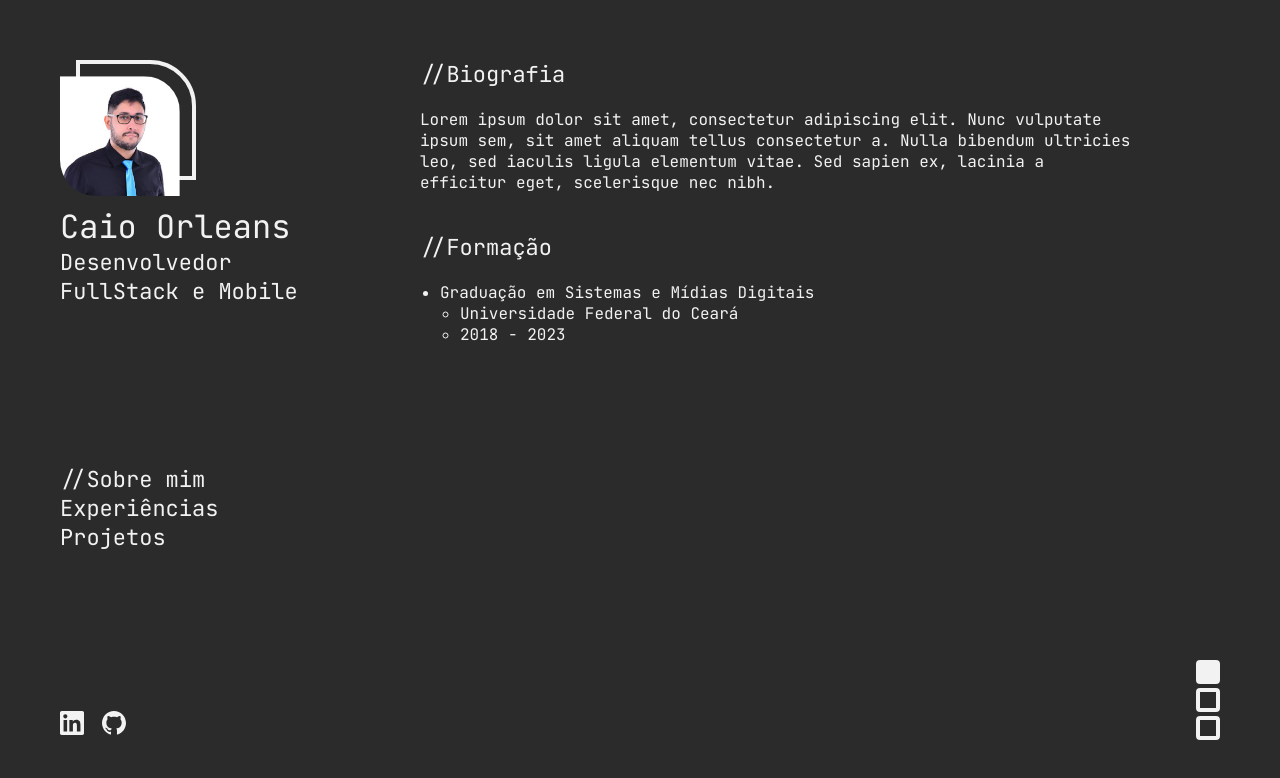
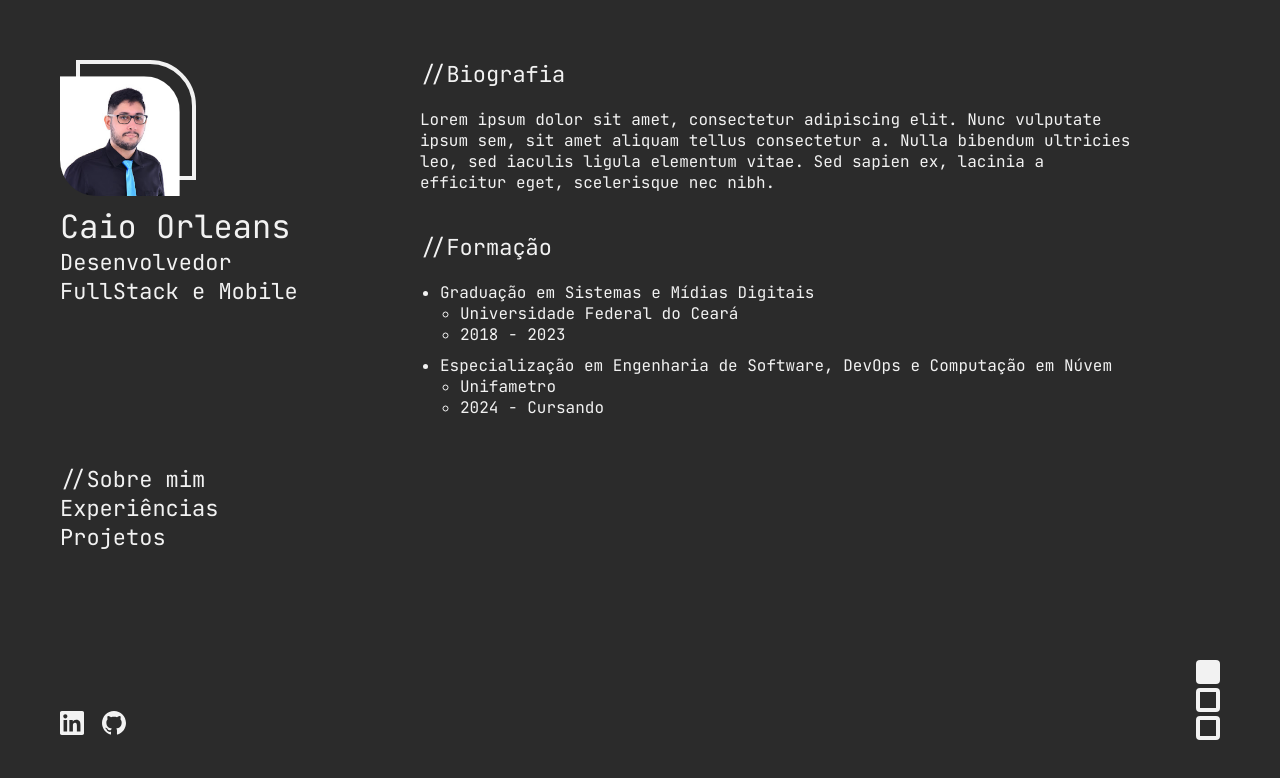
Before and after one commit to caioorleans/portfolio, an Angular app: page / in a window 1280 px wide. Shown: the top 778 px of the page. Built offline with nearby package versions, Linux system fonts and the light colour scheme.

Commit message:
Section Component and QualificationItem Component

```diff
--- a/src/app/components/content/content.component.css
+++ b/src/app/components/content/content.component.css
@@ -5,10 +5,6 @@
 h3 {
     font-size: 22px;
     margin-bottom: 20px;
-}
-
-p {
-    margin-bottom: 40px;
 }
 
 ul {
--- a/src/app/components/content/content.component.html
+++ b/src/app/components/content/content.component.html
@@ -2,18 +2,15 @@
     <app-photo-and-description></app-photo-and-description>
 </div>
 
-<h3>//Biografia</h3>
-<p>Lorem ipsum dolor sit amet, consectetur adipiscing elit. Nunc vulputate  ipsum sem, sit amet aliquam tellus consectetur a. Nulla bibendum  ultricies leo, sed iaculis ligula elementum vitae. Sed sapien ex,  lacinia a efficitur eget, scelerisque nec nibh.</p>
+<app-section [title]="info.biografy.title">
+    <p>Lorem ipsum dolor sit amet, consectetur adipiscing elit. Nunc vulputate  ipsum sem, sit amet aliquam tellus consectetur a. Nulla bibendum  ultricies leo, sed iaculis ligula elementum vitae. Sed sapien ex,  lacinia a efficitur eget, scelerisque nec nibh.</p>
+</app-section>
 
-<h3>//Formação</h3>
-<ul>
-    <li>
-        <div>
-            <h4>Graduação em Sistemas e Mídias Digitais</h4>
-            <ul>
-                <li>Universidade Federal do Ceará</li>
-                <li>2018 - 2023</li>
-            </ul>
-        </div>
-    </li>
-</ul>
+<app-section [title]="info.qualifications.title">
+    <ul>
+        <app-qualification-item
+            *ngFor="let item of info.qualifications.content"
+            [qualification]="item">
+        </app-qualification-item>
+    </ul>
+</app-section>
--- a/src/app/components/content/content.component.ts
+++ b/src/app/components/content/content.component.ts
@@ -1,13 +1,36 @@
 import { Component } from '@angular/core';
 import { PhotoAndDescriptionComponent } from '../photo-and-description/photo-and-description.component';
+import { SectionComponent } from '../section/section.component';
+import { QualificationItemComponent } from '../qualification-item/qualification-item.component';
+import { CommonModule } from '@angular/common';
 
 @Component({
   selector: 'app-content',
   standalone: true,
-  imports: [PhotoAndDescriptionComponent],
+  imports: [CommonModule, PhotoAndDescriptionComponent, SectionComponent, QualificationItemComponent],
   templateUrl: './content.component.html',
   styleUrl: './content.component.css'
 })
 export class ContentComponent {
-
+  info = {
+    biografy : {
+      title: "//Biografia",
+      content: "Lorem ipsum dolor sit amet, consectetur adipiscing elit. Nunc vulputate  ipsum sem, sit amet aliquam tellus consectetur a. Nulla bibendum  ultricies leo, sed iaculis ligula elementum vitae. Sed sapien ex,  lacinia a efficitur eget, scelerisque nec nibh."
+    },
+    qualifications: {
+      title: "//Formação",
+      content: [
+        {
+          qualification: "Graduação em Sistemas e Mídias Digitais",
+          institution: "Universidade Federal do Ceará",
+          studyPeriod: "2018 - 2023"
+        },
+        {
+          qualification: "Especialização em Engenharia de Software, DevOps e Computação em Núvem",
+          institution: "Unifametro",
+          studyPeriod: "2024 - Cursando"
+        }
+      ]
+    }
+  }
 }
--- /dev/null
+++ b/src/app/components/qualification-item/qualification-item.component.css
@@ -0,0 +1,7 @@
+.item {
+    margin-bottom: 10px;
+}
+
+ul {
+    margin-left: 20px;
+}
--- /dev/null
+++ b/src/app/components/qualification-item/qualification-item.component.html
@@ -0,0 +1,9 @@
+<li class="item">
+    <div>
+        <h4>{{qualification?.qualification}}</h4>
+        <ul>
+            <li>{{qualification?.institution}}</li>
+            <li>{{qualification?.studyPeriod}}</li>
+        </ul>
+    </div>
+</li>
--- /dev/null
+++ b/src/app/components/section/section.component.css
@@ -0,0 +1,8 @@
+h3 {
+    font-size: 22px;
+    margin-bottom: 20px;
+}
+
+div {
+    margin-bottom: 40px;
+}
--- /dev/null
+++ b/src/app/components/section/section.component.html
@@ -0,0 +1,4 @@
+<div>
+    <h3>{{title}}</h3>
+    <ng-content></ng-content>
+</div>
--- /dev/null
+++ b/src/app/model/item-qualification-list.model.ts
@@ -0,0 +1,5 @@
+export interface ItemQualificationList {
+    qualification: String,
+    institution: String,
+    studyPeriod: String
+}
```
Also changed, not shown: src/app/components/qualification-item/qualification-item.component.ts (added, +13 -0 lines), src/app/components/section/section.component.ts (added, +12 -0 lines).
